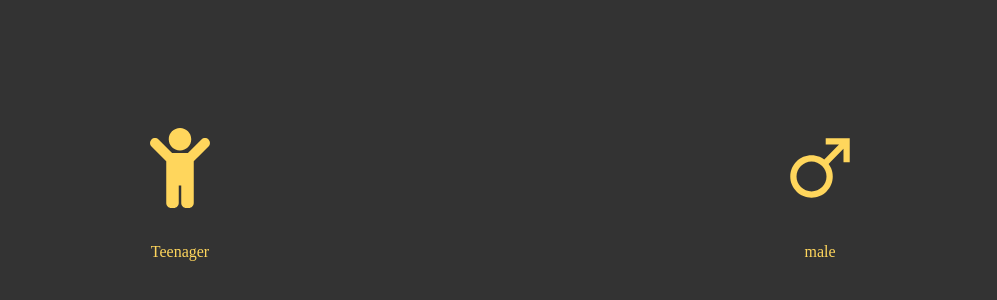
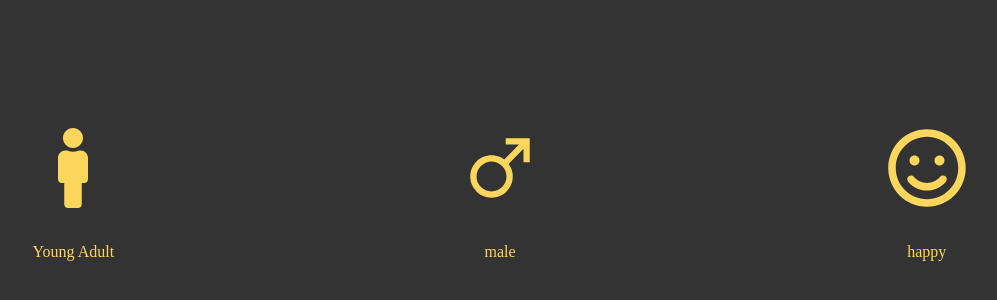
Before and after one commit to Eessh/beverage-recommendation-system, a React (Vite) app: page /analysisResults in a window 1280 px wide. Shown: the part 204-504 px from the top of the page, without its empty margins (140-1137 px from the left). Built offline with nearby package versions, Linux system fonts and the light colour scheme.

Commit message:
analysis result screen defined

```diff
--- a/src/App.tsx
+++ b/src/App.tsx
@@ -79,8 +79,8 @@ function App() {
 
   return (
     <div className="App min-w-screen min-h-screen flex flex-col">
-      {/* <VideoComponent /> */}
-      <AnalysisResults />
+      <VideoComponent />
+      {/* <AnalysisResults /> */}
       {/* <BeveragesPage /> */}
       {/* <AnimatePresence
         initial={false}
--- a/src/components/AnalysisResults/AnalysisResults.tsx
+++ b/src/components/AnalysisResults/AnalysisResults.tsx
@@ -15,7 +15,14 @@ import "./AnalysisResults.css";
 import { FaMale } from "react-icons/fa";
 import { FaFemale } from "react-icons/fa";
 import { FaChild } from "react-icons/fa";
+// FaRegSmile FaRegAngry FaRegMeh FaRegFrown FaRegFlushed FaRegTired FaRegSurprise
+import { FaRegAngry } from "react-icons/fa";
+import { FaRegMeh } from "react-icons/fa";
+import { FaRegSmile } from "react-icons/fa";
 import { FaQuestion } from "react-icons/fa";
+import { FaRegFrown } from "react-icons/fa";
+import { FaRegSurprise } from "react-icons/fa";
+import { FaRegTired } from "react-icons/fa";
 import { GiFemale } from "react-icons/gi";
 import { GiMale } from "react-icons/gi";
 
@@ -28,18 +35,21 @@ type ageIconProp = {
 type genderIconProp = {
   gender: string;
 };
-
+type emotionIconProp = {
+  emotion: string;
+};
 const AnalysisResults = () => {
   const navigate = useNavigate();
-  // const { age, gender, emotions, setRecommendations } = useGlobalContext();
-  const age = 14;
-  const gender = "male";
-  const emotions = "Happy";
+  const { age, gender, emotions, setRecommendations } = useGlobalContext();
+  //emotions is a object of form - {happy: 100, sad: 0, neutral: 0, angry: 0, surprised: 0, …}
+  // const age = 14;
+  // const gender = "male";
+  // const emotions = "Happy";
 
   useEffect(() => {
-    console.log("Log: Age: ", age);
-    console.log("Log: Gender: ", gender);
-    console.log("Log: Emotions: ", emotions);
+    console.log("Analysis Result Log: Age: ", age);
+    console.log("Analysis Result Log: Gender: ", gender);
+    console.log("Analysis Result Log: Emotions: ", emotions);
     // setRecommendations({
     //   ageGender: ageGenderRecommendations(gender, age),
     //   emotions: emotionRecommendations(emotions),
@@ -156,6 +166,17 @@ const AnalysisResults = () => {
     else return <FaQuestion size={80} />;
   };
 
+  const EmotionIcon = (input: emotionIconProp) => {
+    let emotion = input.emotion;
+    if (emotion === "happy") return <FaRegSmile size={80} />;
+    else if (emotion === "sad") return <FaRegFrown size={80} />;
+    else if (emotion === "angry") return <FaRegAngry size={80} />;
+    else if (emotion === "surprised") return <FaRegSurprise size={80} />;
+    else if (emotion === "disgusted") return <FaRegTired size={80} />;
+    else if (emotion === "neutral") return <FaRegMeh size={80} />;
+    else return <FaQuestion />;
+  };
+
   return (
     <div className="analysis-result-root">
       <div className="age-container">
@@ -169,6 +190,10 @@ const AnalysisResults = () => {
       {/* <span className="emotion">
         Dominant Emotion: {getDominantEmotion(emotions)}
       </span> */}
+      <div className="gender-container">
+        <EmotionIcon emotion={getDominantEmotion(emotions)} />
+        <h1 className="gender">{getDominantEmotion(emotions)}</h1>
+      </div>
     </div>
   );
 };
```
